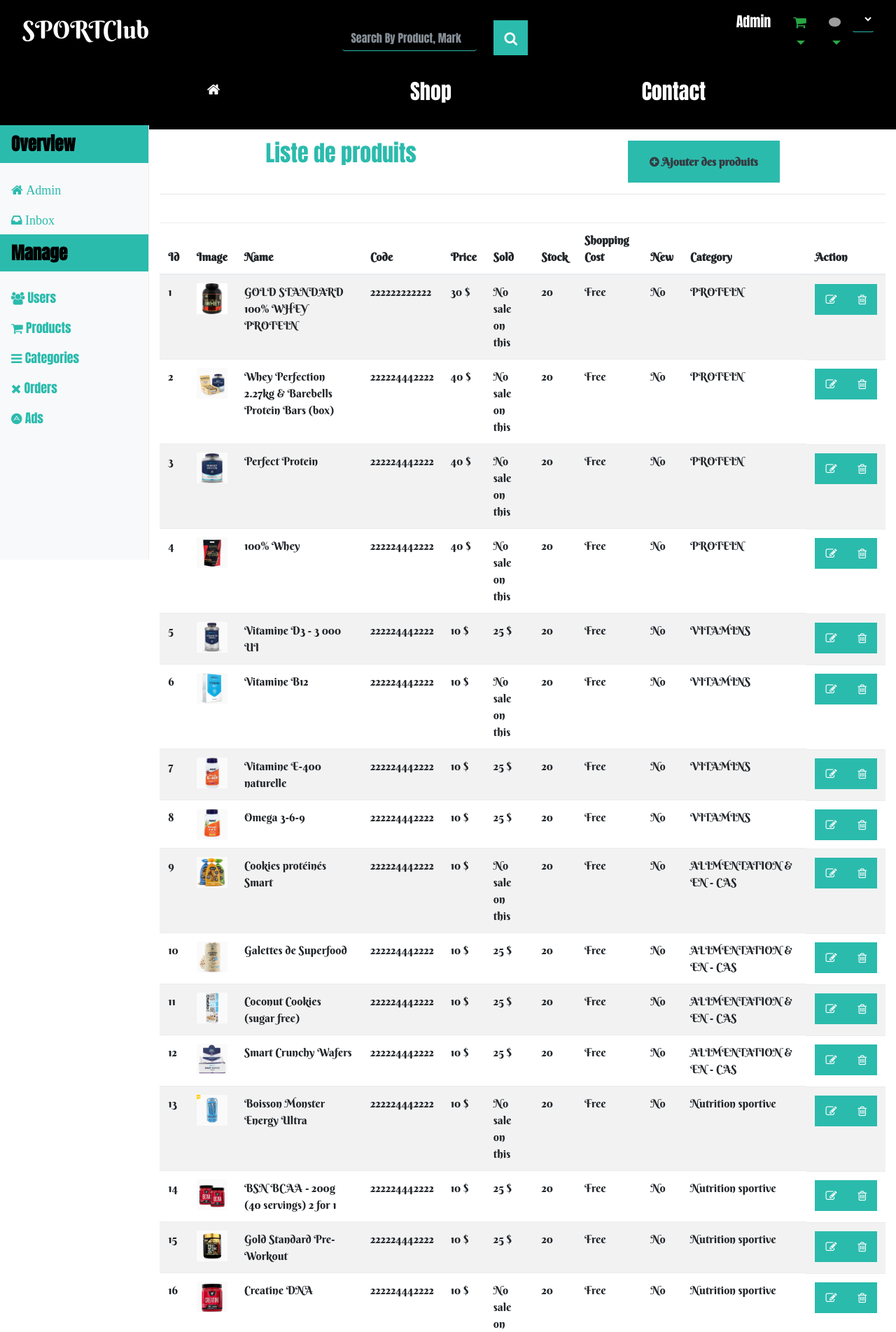
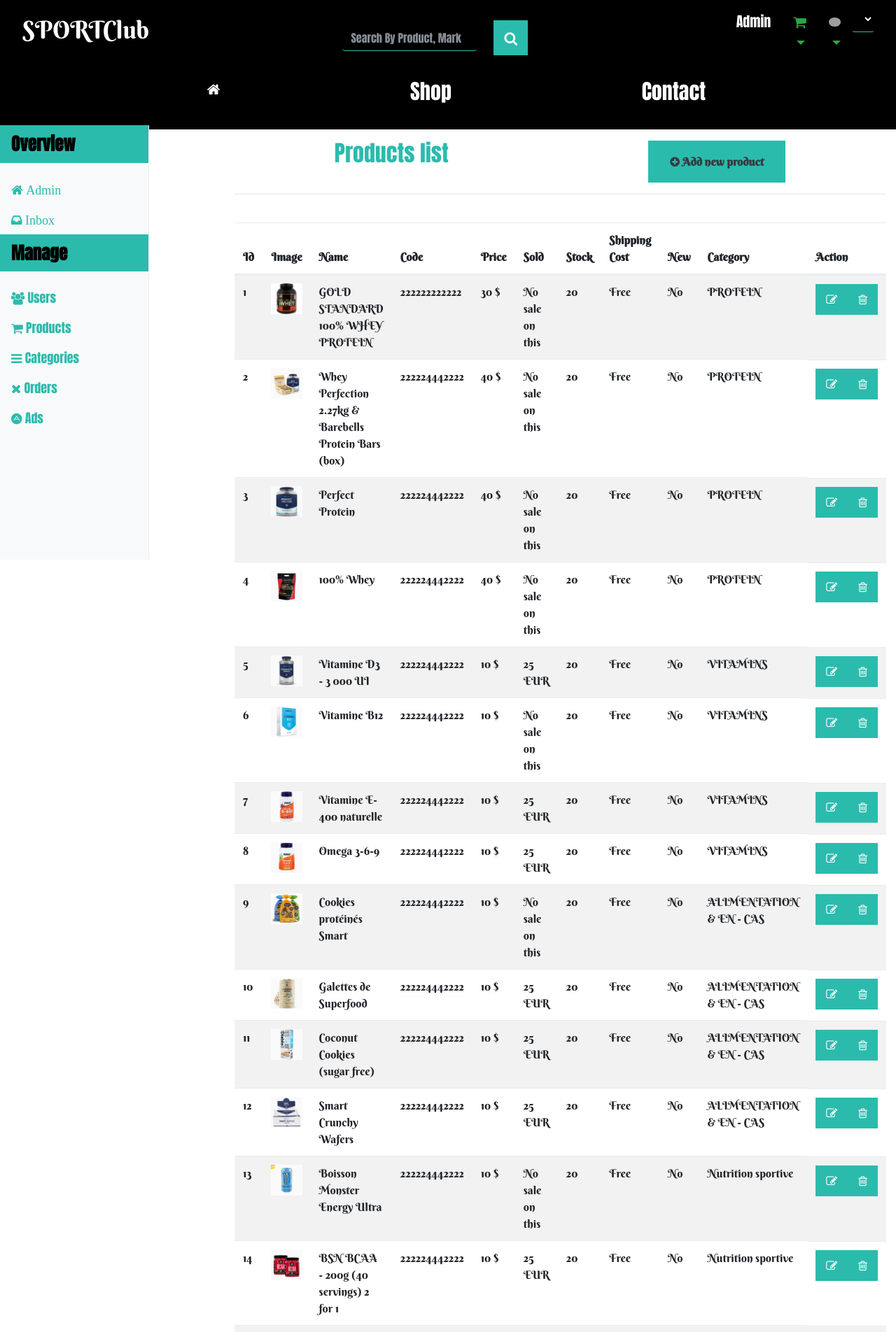
Before and after one commit to yousefalsatouf/TFE-ecomerce, a Laravel app: page /admin/products in a window 1280 px wide. Shown: the top 1904 px of the page at 70% size. Run offline with Laravel 8, Linux system fonts and the light colour scheme; a user stored in the database is signed in; data comes from the database, SQL or seed files in the repository; data that the repository does not hold is empty; style sheets or scripts are compiled from the project's sources; parts of the project's set-up code (start-up, migrations or seed data) failed here and were passed over; some libraries are stand-ins or nearby versions; some web fonts are replaced; grey boxes are pictures that could not be loaded.

Commit message:
almost done with the multilang

```diff
--- a/resources/lang/en/admin.php
+++ b/resources/lang/en/admin.php
@@ -18,5 +18,23 @@
     "emptyInb" => "No messages in inbox",
     "from" => "from",
     "newMails" => "New Emails",
-    "warSelectedMsg" => "No message Opened"
+    "warSelectedMsg" => "No message Opened",
+    "manageUsers" => "Manage Users",
+    "editUsers" => "Edit User",
+    "save" => "Save",
+    "roles" => [
+        "changeRole" => "Change role",
+        "actor" => "Actor",
+        "user" => "User"
+    ],
+    "products" => [
+        "list" => "Products list",
+        "add" => "add properties",
+        "size" => "Size",
+        "color" => "Color",
+        "addNew" => "Add new product",
+        "mustComplete" => "fields must be completed",
+        "manage" => "manage products"
+    ],
+
 ];
--- a/resources/lang/en/cart.php
+++ b/resources/lang/en/cart.php
@@ -45,5 +45,7 @@
     'update' => 'Update',
     'wishListEmpty' => 'wishList is empty',
     'pass' => 'Move to cart',
-    'remove' => 'Remove from WishList'
+    'remove' => 'Remove from WishList',
+    "new" => "New",
+    "cat" => "Category"
 ];
--- a/resources/lang/fr/cart.php
+++ b/resources/lang/fr/cart.php
@@ -44,5 +44,7 @@
     'update' => 'Modifier',
     'wishListEmpty' => 'wishList est vide',
     'pass' => 'Passer au panier',
-    'remove' => 'Retire de la WishList'
+    'remove' => 'Retire de la WishList',
+    "new" => "nouveau",
+    "cat" => "Categorie"
 ];
--- a/resources/sass/admin.scss
+++ b/resources/sass/admin.scss
@@ -41,7 +41,6 @@
                 padding: 3rem;
             }
         }
-
     }
     @media screen and (min-width: $break-medium)
     {
@@ -93,19 +92,6 @@
         }
         margin-top: 3.2rem;
     }
-    .create-product
-    {
-        label
-        {
-            font-weight: bolder;
-            color: $green;
-        }
-        input, select, textarea
-        {
-            border: 0;
-            border-bottom: 1px solid $green;
-        }
-    }
     .role
     {
         margin-top: 5rem;
@@ -118,12 +104,13 @@
             }
         }
     }
-    .edit-product, .add-property, .categories-sec, .edit-category, .ads-sec
+    .products, .edit-product, .add-property, .categories-sec, .edit-category, .ads-sec
     {
         label
         {
             font-weight: bolder;
             color: $green;
+            display: none;
         }
         input, select, textarea
         {
@@ -131,4 +118,5 @@
             border-bottom: 1px solid $green;
         }
     }
+
 }
--- a/resources/views/admin/product/index.blade.php
+++ b/resources/views/admin/product/index.blade.php
@@ -1,17 +1,16 @@
 @extends('admin.master')
 
 @section('content')
-    <main id="products">
     <section id="admin" class="container-fluid">
-            <div class="row">
-                <div class="nav-products">
+        <div class="row products">
+            <div class="col-md-2 col-lg-2 pt-3">
                 @include('admin.includes.sidenav')
             </div>
-                <div class="col-sm-12 ml-sm-auto col-md-12 col-lg-10 pt-3">
+            <div class="col-sm-12 ml-sm-auto col-md-9 col-lg-9 pt-3">
                 <div class="d-flex justify-content-around">
-                        <h2>Liste de produits</h2>
+                    <h2>@lang('admin.products.list')</h2>
                     <button class="float-right">
-                            <a class="nav-link text-dark" href="{{route('products.create')}}"><b><i class="fa fa-plus-circle"></i> Ajouter des produits</b></a>
+                        <a class="nav-link text-dark" href="{{route('products.create')}}"><b><i class="fa fa-plus-circle"></i> @lang('admin.products.addNew')</b></a>
                     </button>
                 </div>
                 @if(session('msg'))
@@ -24,14 +23,14 @@
                     <tr>
                         <th>Id</th>
                         <th>Image</th>
-                            <th>Name</th>
+                        <th>@lang('cart.name')</th>
                         <th>Code</th>
-                            <th>Price</th>
+                        <th>@lang('cart.price')</th>
                         <th>Sold</th>
                         <th>Stock</th>
-                            <th>Shopping Cost</th>
-                            <th>New</th>
-                            <th>Category</th>
+                        <th>@lang('cart.cost')</th>
+                        <th>@lang('cart.new')</th>
+                        <th>@lang('cart.cat')</th>
                         <th>Action</th>
                     </tr>
                     </thead>
@@ -43,7 +42,7 @@
                             <td>{{$product->product_name}} </td>
                             <td>{{$product->product_code}} </td>
                             <td>{{$product->product_price}} $</td>
-                                <td>{{($product->sold_price == null ? 'No sale on this': $product->sold_price.' $')}}</td>
+                            <td>{{($product->sold_price == null ? 'No sale on this': $product->sold_price.' EUR')}}</td>
                             <td>{{$product->stock}} </td>
                             <td>{{$product->shopping_cost? $product->shopping_cost : "Free"}} </td>
                             <td>{{$product->new_arrival?"Yes":"No"}}</td>
@@ -60,6 +59,10 @@
                 </table>
             </div>
         </div>
+        <br>
+        <hr>
+        <div>
+            <a href="{{url('/admin')}}" class="link"><i class="fa fa-backward"></i> Admin</a>
+        </div>
     </section>
-    </main>
 @endsection
```
Also changed, not shown: resources/lang/fr/admin.php (+18 -1 lines), resources/views/admin/inbox/index.blade.php (+6 -3 lines), resources/views/admin/product/addProperty.blade.php (+9 -10 lines), resources/views/admin/product/create.blade.php (+6 -6 lines), resources/views/admin/users/edit.blade.php (+14 -9 lines), resources/views/admin/users/index.blade.php (+12 -7 lines), public/css/app.css. Lines whose indentation alone changed are shown as unchanged.
